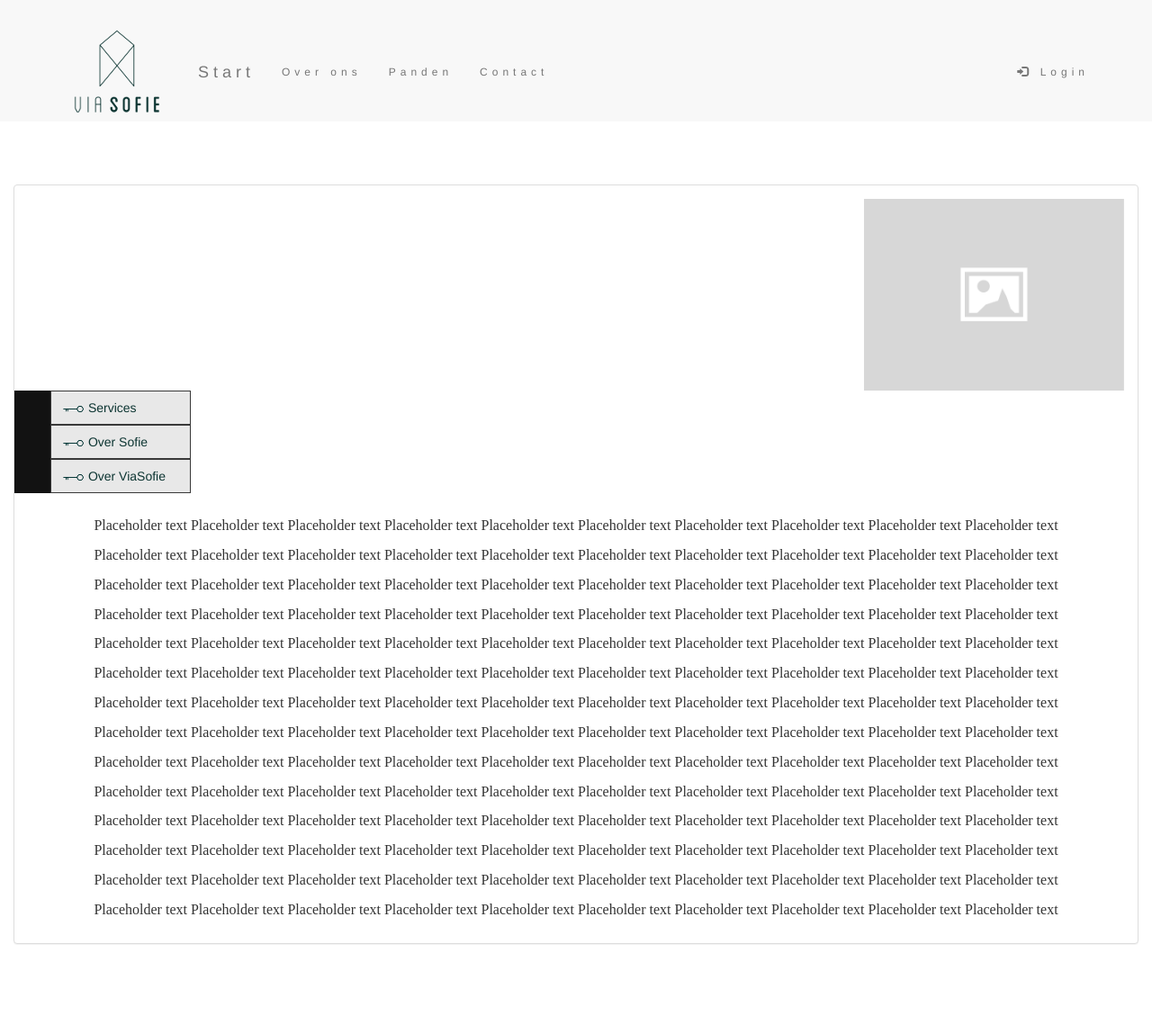
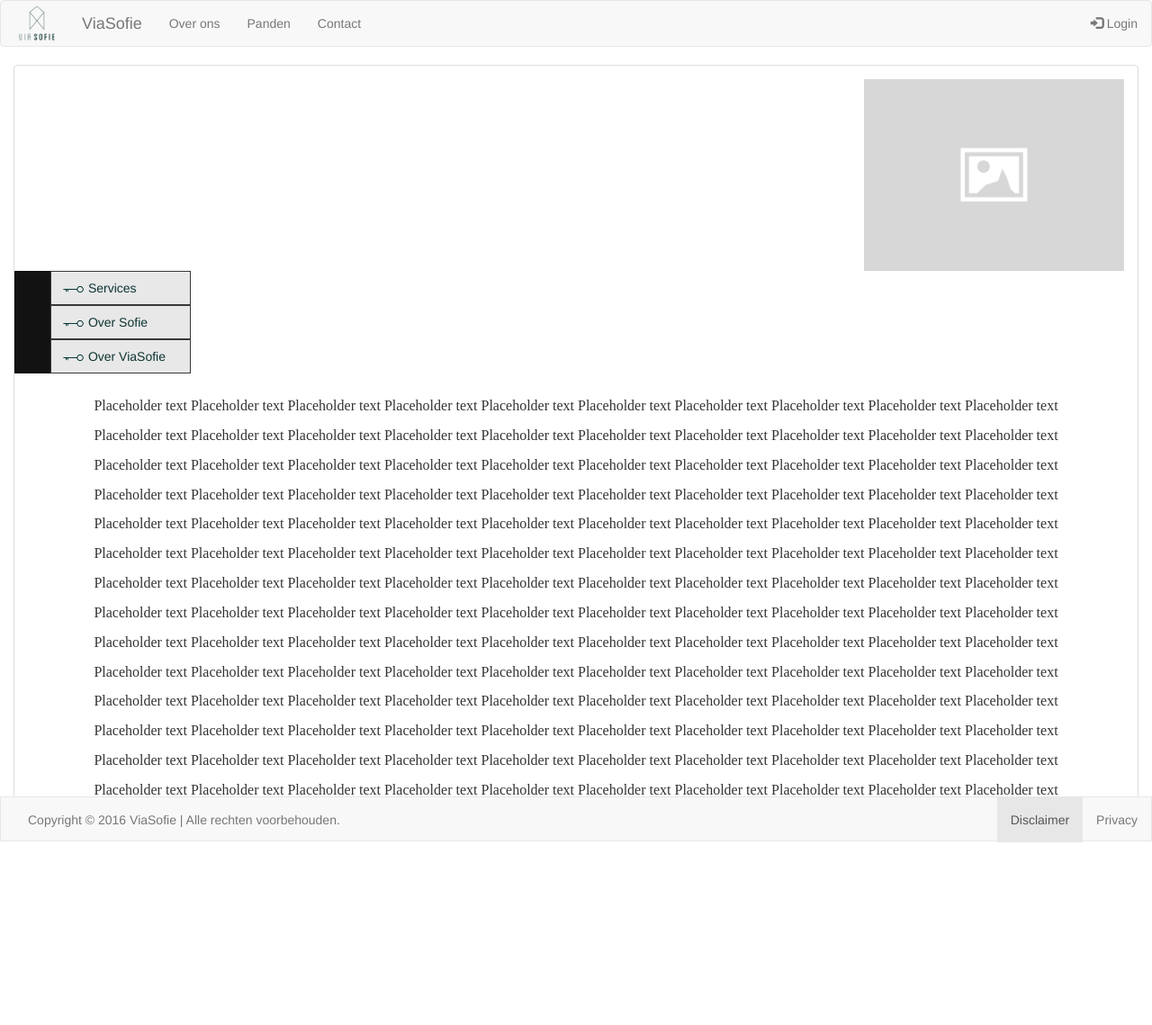
Before and after one commit to oliviervanbulck/viasofie, a Django app: page /about/ in a window 1280 px wide. Shown: the whole page at 90% size. After the commit the page ends 936 px from the top, so only its background shows below. Run offline with Django 3.2, Linux system fonts and the light colour scheme; some libraries are stand-ins or nearby versions.

Commit message:
Implementatie menu + footer

```diff
--- a/ViaSofie/ViaSofie/templates/ViaSofie/about.html
+++ b/ViaSofie/ViaSofie/templates/ViaSofie/about.html
@@ -1,4 +1,4 @@
-{% extends "ViaSofie/master2.html" %}
+{% extends "ViaSofie/master.html" %}
 {% load staticfiles %}
 {% block content %}
 <style>
--- a/ViaSofie/ViaSofie/templates/ViaSofie/contact.html
+++ b/ViaSofie/ViaSofie/templates/ViaSofie/contact.html
@@ -1,4 +1,4 @@
-{% extends "ViaSofie/master2.html" %}
+{% extends "ViaSofie/master.html" %}
 {% block content %}
 <div class="container-fluid bg-2 text-center">
     <div class="panel panel-default">
--- a/ViaSofie/ViaSofie/templates/ViaSofie/master.html
+++ b/ViaSofie/ViaSofie/templates/ViaSofie/master.html
@@ -18,13 +18,13 @@
             <img src="{% static "ViaSofie/logo.png" %}" alt="Logo" style="width: 50px;height:50px;"/>
         </div>
         <div class="navbar-header">
-            <a class="navbar-brand" href="#">ViaSofie</a>
+            <a class="navbar-brand" href="{% url 'index' %}">ViaSofie</a>
         </div>
         <ul class="nav navbar-nav">
-            <li class="active"><a href="#">Start</a></li>
-            <li><a href="./about">Over ons</a></li>
-            <li><a href="#">Panden</a></li>
-            <li><a href="./contact">Contact</a></li>
+
+            <li class=active"><a href="{% url 'ViaSofie.about' %}">Over ons</a></li>
+            <li><a href="{% url 'panden.index' %}">Panden</a></li>
+            <li><a href="{% url 'ViaSofie.contact' %}">Contact</a></li>
         </ul>
         {% if not user.is_authenticated %}
             <ul class="nav navbar-nav navbar-right">
--- a/ViaSofie/panden/templates/panden/index.html
+++ b/ViaSofie/panden/templates/panden/index.html
@@ -1,4 +1,4 @@
-{% extends "ViaSofie/master2.html" %}
+{% extends "ViaSofie/master.html" %}
 {% load staticfiles %}
 
 {% block content %}
```
